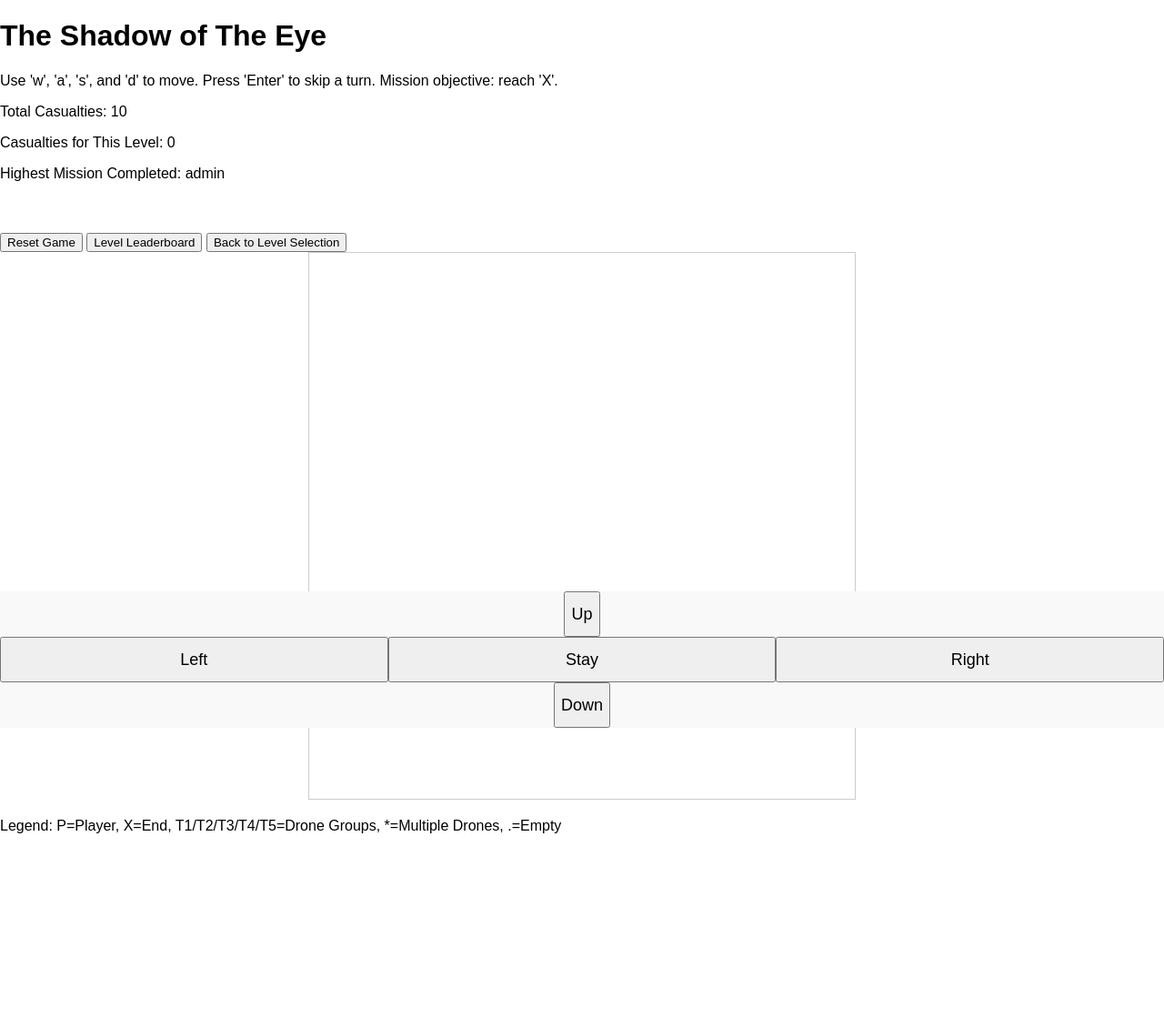
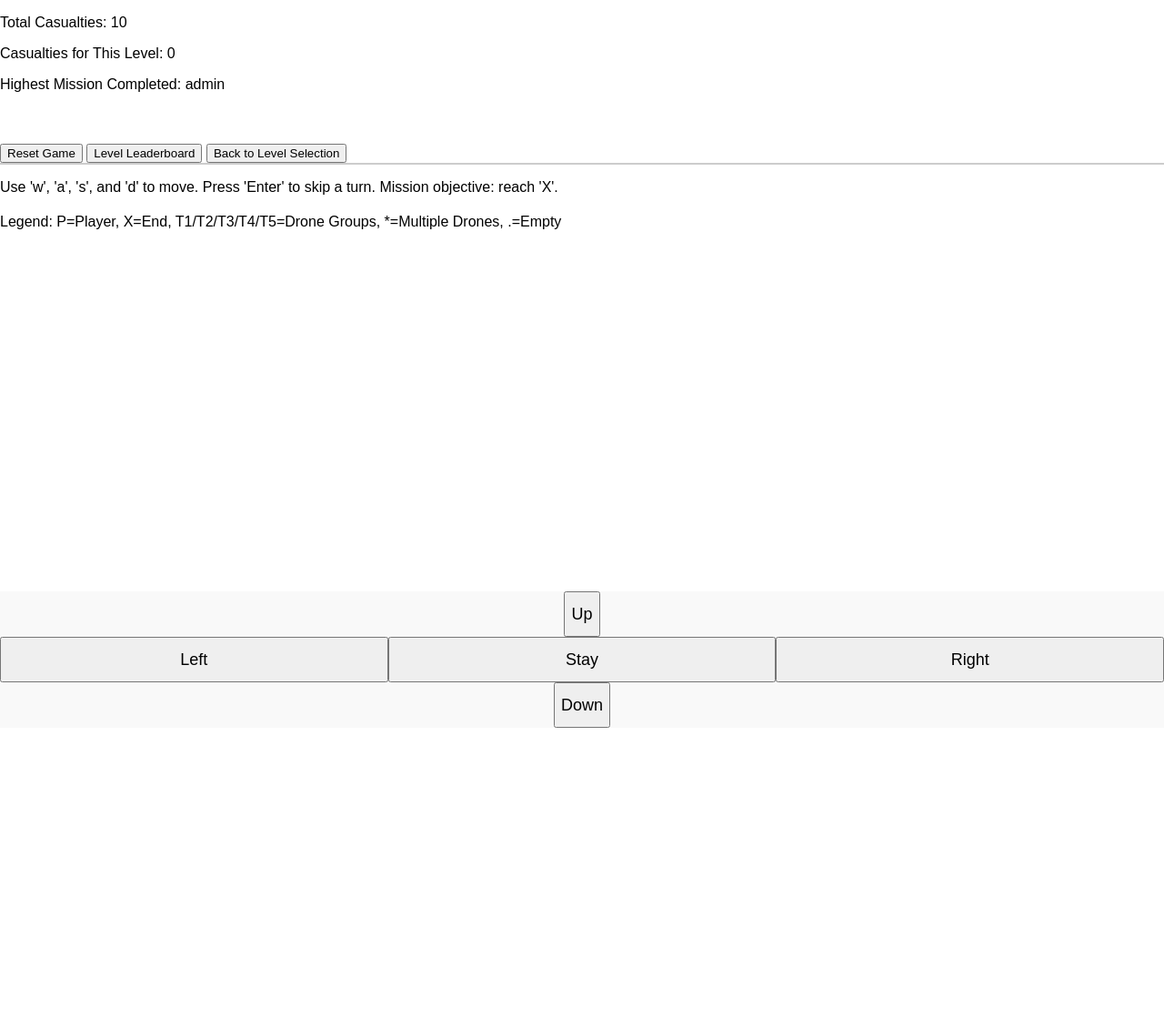
Before and after one commit to maxwell-hoff/the-eyes-pall, a Flask app: page /game in a window 1280 px wide. Shown: the top 1119 px of the page at 91% size. After the commit the page ends 800 px from the top, so only its background shows below. Run offline with Flask 3, Linux system fonts and the light colour scheme; a user stored in the database is signed in; tables that the repository leaves empty hold one stand-in row (values such as "Sample post"); data that the repository does not hold is empty; parts of the project's set-up code (start-up, migrations or seed data) failed here and were passed over.

Commit message:
attempt at reformatting game page

```diff
--- a/templates/index.html
+++ b/templates/index.html
@@ -20,9 +20,9 @@
         }
         /* Game Container */
         #game-container {
-            width: 600px; /* Fixed width */
-            height: 600px; /* Fixed height */
-            overflow: auto; /* Enable scrolling */
+            /* width: 600px; Fixed width */
+            /* height: 600px; Fixed height */
+            /* overflow: auto; Enable scrolling */
             margin: 0 auto; /* Center horizontally */
             border: 1px solid #ccc; /* Optional border */
             position: relative;
@@ -92,9 +92,7 @@
 </head>
 <body>
     <div id="main-content">
-        <h1>The Shadow of The Eye</h1>
-        <p>Use 'w', 'a', 's', and 'd' to move. Press 'Enter' to skip a turn. Mission objective: reach 'X'.</p>
-
+        <!-- <h1>The Shadow of The Eye</h1> -->
         <div id="user-stats">
             <p id="total-tries">Total Casualties: {{ total_tries }}</p>
             <p id="level-tries">Casualties for This Level: {{ level_tries }}</p>
@@ -110,6 +108,7 @@
         <div id="game-container">
             <!-- Grid content will be dynamically inserted here -->
         </div>
+        <p>Use 'w', 'a', 's', and 'd' to move. Press 'Enter' to skip a turn. Mission objective: reach 'X'.</p>
         <div class="legend">
             <p>Legend: P=Player, X=End, T1/T2/T3/T4/T5=Drone Groups, *=Multiple Drones, .=Empty</p>
         </div>
```
